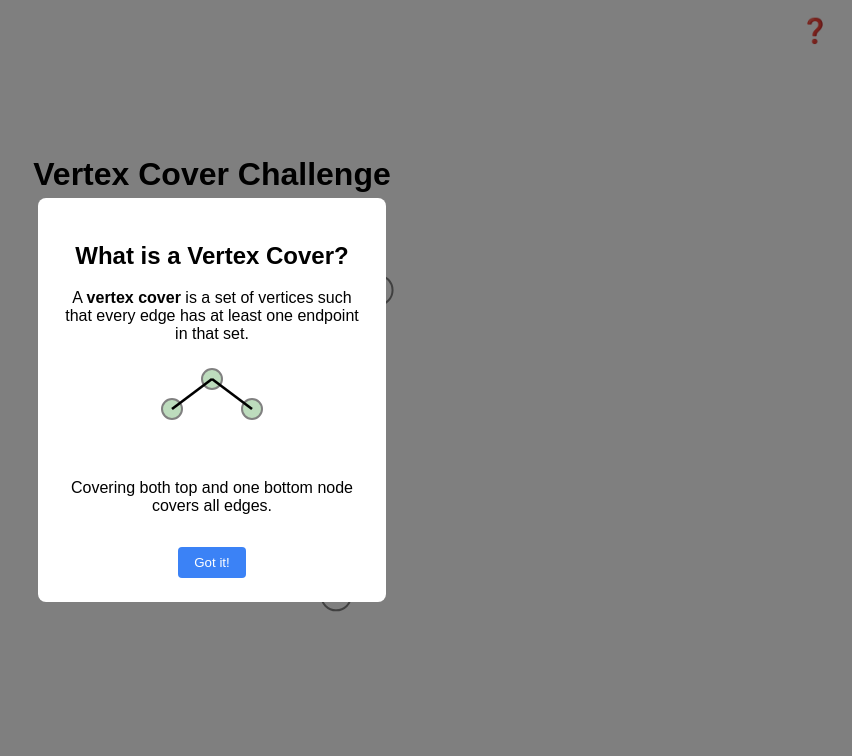
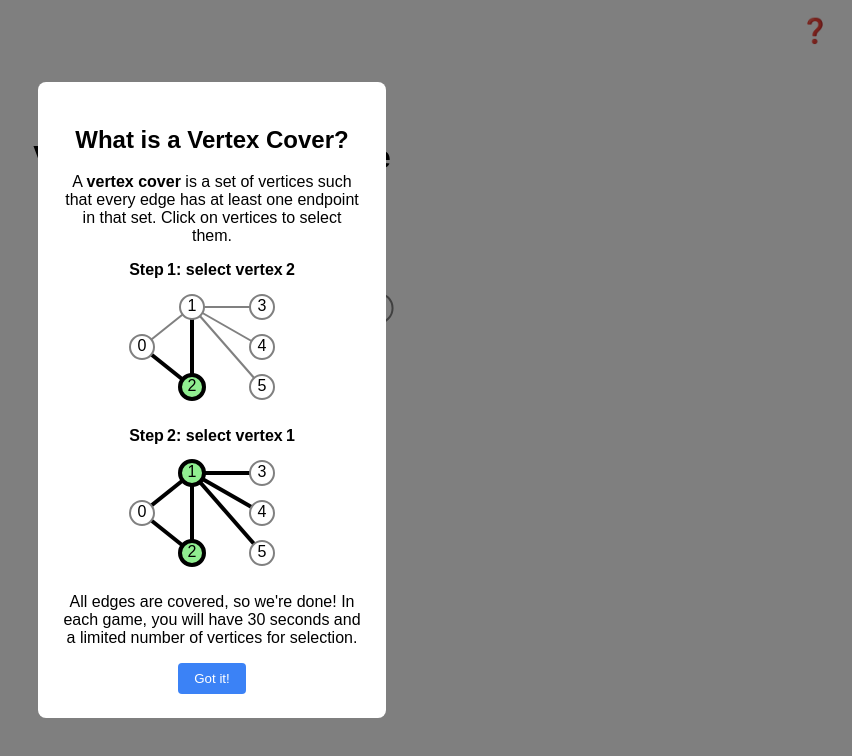
Before and after one commit to jacksoncmu/nphard, a React (Create React App) app in the folder my-app/: page / in a window 1280 px wide. Both pictures are taken after a click on the button "What is Vertex Cover?". Shown: the top 756 px of the page, without its empty margins (428-1280 px from the left). Built offline with nearby package versions, Linux system fonts and the light colour scheme.

Commit message:
help screen for vertex cover

```diff
--- a/my-app/src/components/VertexCoverGame.css
+++ b/my-app/src/components/VertexCoverGame.css
@@ -139,7 +139,6 @@ html, body, #root {
     text-align: center;
   }
   .help-modal button {
-    margin-top: 1rem;
     padding: 0.5rem 1rem;
     border: none;
     background: #3b82f6;
@@ -153,21 +152,32 @@ html, body, #root {
 
   /* Example animation inside modal */
   .vc-node {
-    fill: lightgray;
+    fill: white;
     stroke: gray;
     stroke-width: 2;
-    animation: highlight 2s ease-in-out infinite;
+    transition: all 0.2s ease;
   }
+  .vc-node.selected {
+    fill: lightgreen;
+    stroke: black;
+    stroke-width: 4;
+  }
+
   .vc-edge {
     stroke: gray;
     stroke-width: 2;
-    animation: pulse 2s ease-in-out infinite;
+    transition: all 0.2s ease;
   }
-  @keyframes highlight {
-    0%,50%,100% { fill: lightgray; }
-    25%,75%      { fill: lightgreen; }
+  .vc-edge.covered {
+    stroke: black;
+    stroke-width: 4;
   }
-  @keyframes pulse {
-    0%,50%,100% { stroke-width: 2; }
-    25%,75%      { stroke-width: 4; stroke: black; }
+
+  .step {
+    margin-bottom: 1rem;
+    text-align: center;
   }
+  .step h3 {
+    margin: 0.5rem 0;
+    font-size: 1rem;
+  }
--- a/my-app/src/components/VertexCoverGame.jsx
+++ b/my-app/src/components/VertexCoverGame.jsx
@@ -144,13 +144,24 @@ export default function VertexCoverGame() {
 
   // timer logic
   useEffect(() => {
-    if (!gameOver) {
-      clearInterval(timerRef.current);
-      setTimeLeft(TIMER);
-      timerRef.current = setInterval(() => setTimeLeft(t => t - 1), 1000);
+    setTimeLeft(TIMER);
+  }, [graph]);
+
+  // 2) Start/pause the countdown based on gameOver or help
+  useEffect(() => {
+    // always clear any existing interval
+    clearInterval(timerRef.current);
+
+    // only run the timer if the game is live *and* help is not showing
+    if (!gameOver && !showHelp) {
+      timerRef.current = setInterval(() => {
+        setTimeLeft(t => t - 1);
+      }, 1000);
     }
+
+    // clean up on unmount or dependency change
     return () => clearInterval(timerRef.current);
-  }, [gameOver, graph]);
+  }, [gameOver, showHelp]);
 
   // handle time up
   useEffect(() => {
@@ -304,11 +315,14 @@ export default function VertexCoverGame() {
       </div>
       */}
       {gameOver && <h1 className="game-over-text">Time's up!</h1>}
+      <div className="scoreboard">
+        Score: <span className="mono">{score}</span> | High Score: <span className="mono">{highScore}</span>
+      </div>
+      {!gameOver && (
 
-      {!gameOver && (
         <div className={`stats ${errorFlash ? 'error' : ''}`}>
-          Time Left: <span className="mono">{timeLeft}s</span> | Remaining:{' '}
-          <span className="mono">{graph.k - selected.size}</span>
+          Time Left: <span className="mono">{timeLeft}s</span> | You can use {' '}
+          <span className="mono">{graph.k - selected.size}</span> more vertices
         </div>
       )}
 
@@ -331,31 +345,127 @@ export default function VertexCoverGame() {
       ) : (
         renderSVG(selected)
       )}
-
 {showHelp && (
   <div className="help-overlay" onClick={() => setShowHelp(false)}>
     <div className="help-modal" onClick={e => e.stopPropagation()}>
       <h2>What is a Vertex Cover?</h2>
       <p>
         A <strong>vertex cover</strong> is a set of vertices such that every
-        edge has at least one endpoint in that set.
+        edge has at least one endpoint in that set. Click on vertices to select them.
       </p>
+
       <div className="example-anim">
-        {/* 3-node example */}
-        <svg width="140" height="100">
-          <circle cx="30" cy="50" r="10" className="vc-node" />
-          <circle cx="70" cy="20" r="10" className="vc-node" />
-          <circle cx="110" cy="50" r="10" className="vc-node" />
-          <line x1="30" y1="50" x2="70" y2="20" className="vc-edge" />
-          <line x1="70" y1="20" x2="110" y2="50" className="vc-edge" />
-        </svg>
-        <p>Covering both top and one bottom node covers all edges.</p>
+        {/* Shared data */}
+        {(() => {
+          const coords = [
+            [30, 60], [80, 20], [80, 100],
+            [150, 20], [150, 60], [150, 100]
+          ];
+          const edges = [
+            [0,1], [0,2], [1,2],
+            [1,3], [1,4], [1,5]
+          ];
+
+          return (
+            <>
+              {/* Step 1: select vertex 2 */}
+              <div className="step">
+                <h3>Step 1: select vertex 2</h3>
+                <svg width="200" height="120">
+                  {/* draw edges first */}
+                  {edges.map(([u, v], idx) => {
+                    const covered = (u === 2 || v === 2);
+                    return (
+                      <line
+                        key={idx}
+                        x1={coords[u][0]} y1={coords[u][1]}
+                        x2={coords[v][0]} y2={coords[v][1]}
+                        className={`vc-edge${covered ? ' covered' : ''}`}
+                      />
+                    );
+                  })}
+
+                  {/* draw nodes + labels on top */}
+                  {coords.map(([x, y], i) => {
+                    const isSelected = (i === 2);
+                    return (
+                      <g key={i}>
+                        <circle
+                          cx={x} cy={y} r="12"
+                          className={`vc-node${isSelected ? ' selected' : ''}`}
+                        />
+                        <text
+                          x={x} y={y}
+                          textAnchor="middle"
+                          dominantBaseline="middle"
+                          className="vc-node-label"
+                        >
+                          {i}
+                        </text>
+                      </g>
+                    );
+                  })}
+                </svg>
+              </div>
+
+              {/* Step 2: select vertex 1 (keep vertex 2) */}
+              <div className="step">
+                <h3>Step 2: select vertex 1</h3>
+                <svg width="200" height="120">
+                  {/* edges first, covered by step1 or step2 */}
+                  {edges.map(([u, v], idx) => {
+                    const coveredBy1 = (u === 2 || v === 2);
+                    const coveredBy2 = (u === 1 || v === 1);
+                    const covered = coveredBy1 || coveredBy2;
+                    return (
+                      <line
+                        key={idx}
+                        x1={coords[u][0]} y1={coords[u][1]}
+                        x2={coords[v][0]} y2={coords[v][1]}
+                        className={`vc-edge${covered ? ' covered' : ''}`}
+                      />
+                    );
+                  })}
+
+                  {/* nodes + labels on top */}
+                  {coords.map(([x, y], i) => {
+                    const wasSelected = (i === 2);
+                    const isNowSelected = (i === 1);
+                    const isSelected = wasSelected || isNowSelected;
+                    return (
+                      <g key={i}>
+                        <circle
+                          cx={x} cy={y} r="12"
+                          className={`vc-node${isSelected ? ' selected' : ''}`}
+                        />
+                        <text
+                          x={x} y={y}
+                          textAnchor="middle"
+                          dominantBaseline="middle"
+                          className="vc-node-label"
+                        >
+                          {i}
+                        </text>
+                      </g>
+                    );
+                  })}
+                </svg>
+              </div>
+            </>
+          );
+        })()}
+
+        <p>
+          All edges are covered, so we're done! In each game, you will have 30 seconds and a limited number of vertices for selection.
+        </p>
       </div>
       <button onClick={() => setShowHelp(false)}>Got it!</button>
     </div>
   </div>
 )}
 
+
+
     </div>
   );
 }
```
